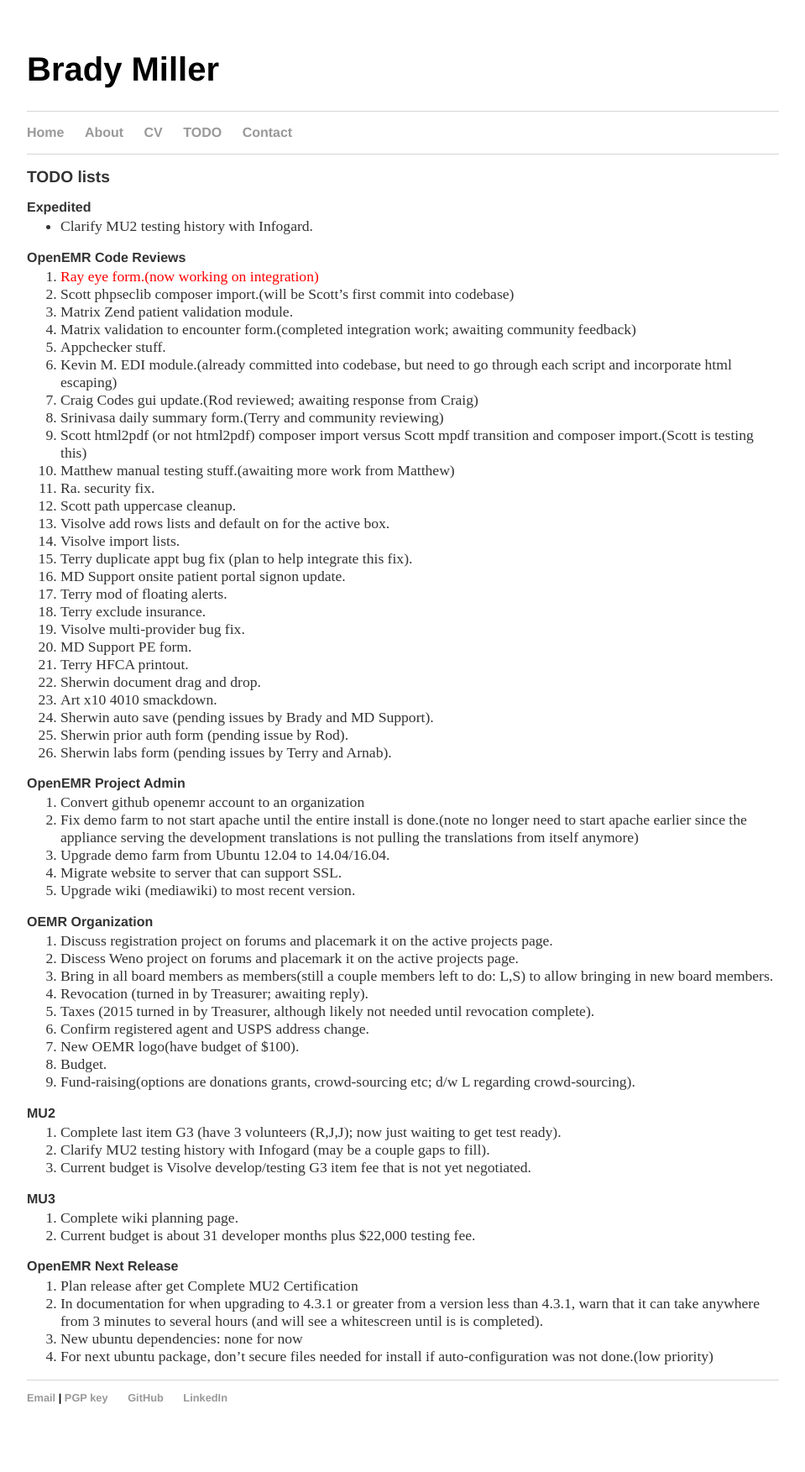
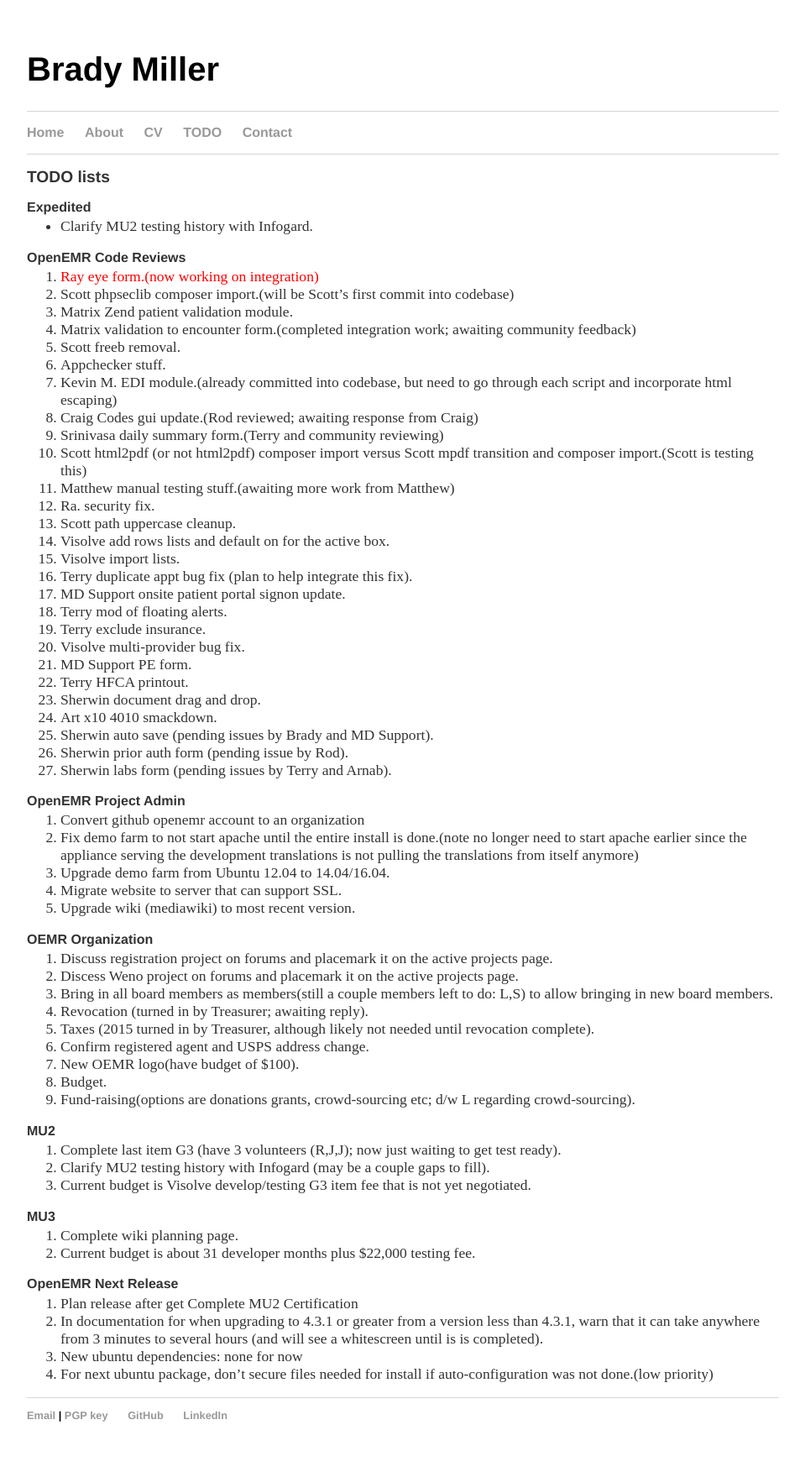
Before and after one commit to bradymiller/bradymiller.github.io, a Jekyll site: the page built from todo/index.md, in a window 1280 px wide. Shown: the whole page at 84% size, without its empty margins (160-1119 px from the left). Built offline with Jekyll 4.4.1, drawn with Linux system fonts in a browser that asks for light colours; before the commit the page ends 1732 px from its top, so only the background shows below that.

Commit message:
Update todo list

```diff
--- a/todo/index.md
+++ b/todo/index.md
@@ -11,6 +11,7 @@
 1. Scott phpseclib composer import.(will be Scott's first commit into codebase)
 1. Matrix Zend patient validation module.
 1. Matrix validation to encounter form.(completed integration work; awaiting community feedback)
+1. Scott freeb removal.
 1. Appchecker stuff.
 1. Kevin M. EDI module.(already committed into codebase, but need to go through each script and incorporate html escaping)
 1. Craig Codes gui update.(Rod reviewed; awaiting response from Craig)
```
